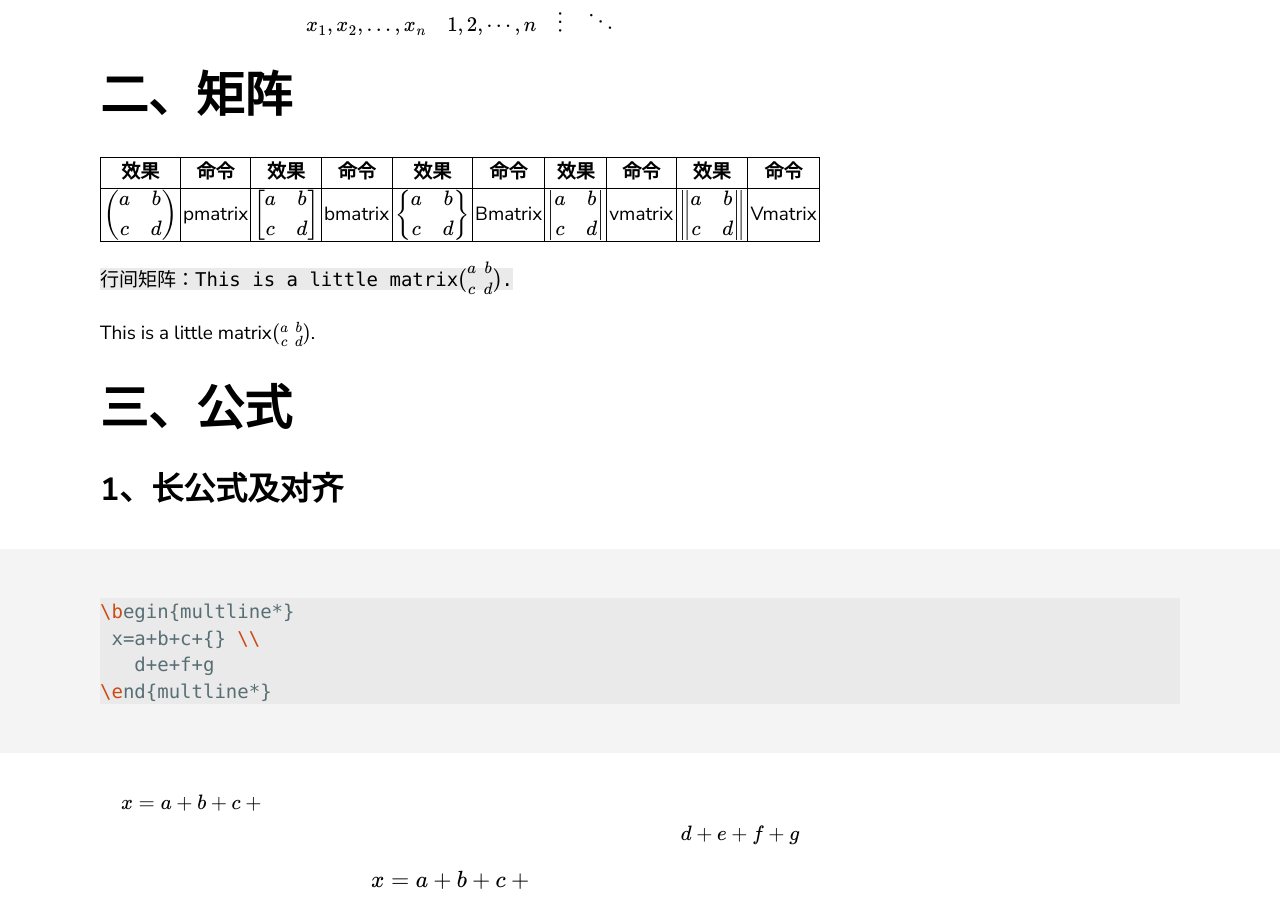
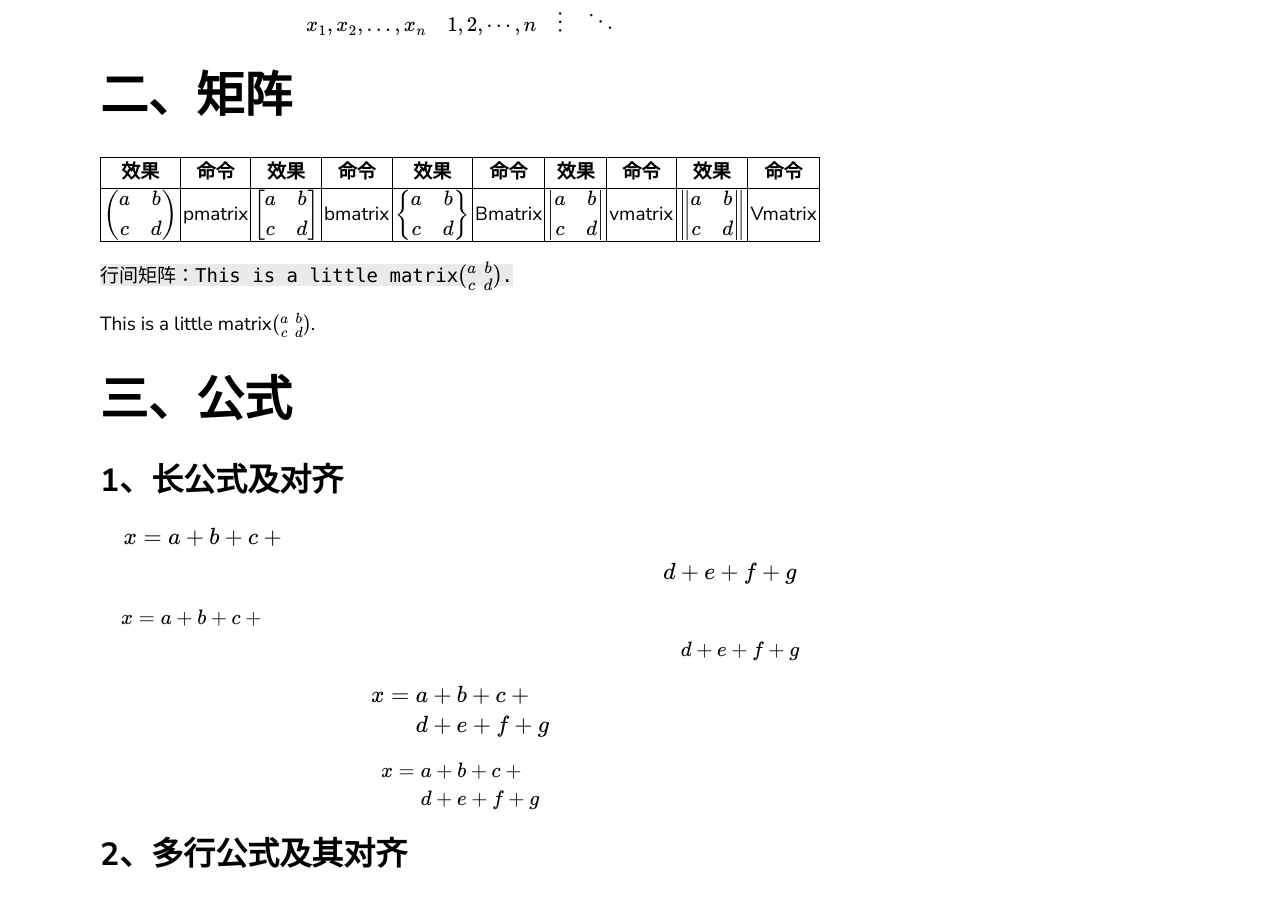
Before and after one commit to derek1998/blog.xiaoyuma, a Jekyll site: the page built from _posts/2019-11-24-Latex公式书写格式.md, in a window 1280 px wide and 900 px high, scrolled down 3613 px. Built offline with Jekyll 4.4.1, drawn with Linux system fonts in a browser that asks for light colours; formulas are drawn with MathJax 3.

Commit message:
Update 2019-11-24-Latex公式书写格式.md

````diff
--- a/_posts/2019-11-24-Latex公式书写格式.md
+++ b/_posts/2019-11-24-Latex公式书写格式.md
@@ -106,18 +106,18 @@ $$x_1,x_2,\dots,x_n \quad 1,2,\cdots,n \quad \vdots \quad \ddots$$
 | :---: | :---: | :---: | :---: | :---: | :---: | :---: | :---: | :---: | :---: |
 |$\begin{pmatrix} a & b \\\\ c & d  \end{pmatrix}$ | pmatrix | $\begin{bmatrix} a & b \\\\ c & d \\\\ \end{bmatrix}$ | bmatrix | $\begin{Bmatrix} a & b \\\\ c & d \\\\ \end{Bmatrix}$ | Bmatrix | $\begin{vmatrix} a & b \\\\ c & d \\\\ \end{vmatrix}$ | vmatrix | $\begin{Vmatrix} a & b \\\\ c & d \\\\ \end{Vmatrix}$ | Vmatrix |
 
-`行间矩阵：This is a little matrix$ (\begin{smallmatrix} a & b \\\\ c & d \\\\ \end{smallmatrix}) $.`
+`行间矩阵：This is a little matrix$ (\begin{smallmatrix} a & b \\ c & d  \end{smallmatrix}) $.`
 
 This is a little matrix$(\begin{smallmatrix} a & b \\\\ c & d \\\\ \end{smallmatrix})$.
 
 # 三、公式
 ## 1、长公式及对齐
-```markdown
+``
 \begin{multline*}
  x=a+b+c+{} \\
    d+e+f+g
 \end{multline*}
-```
+``
 
 $$\begin{multline*}
 x=a+b+c+{}\\
````
